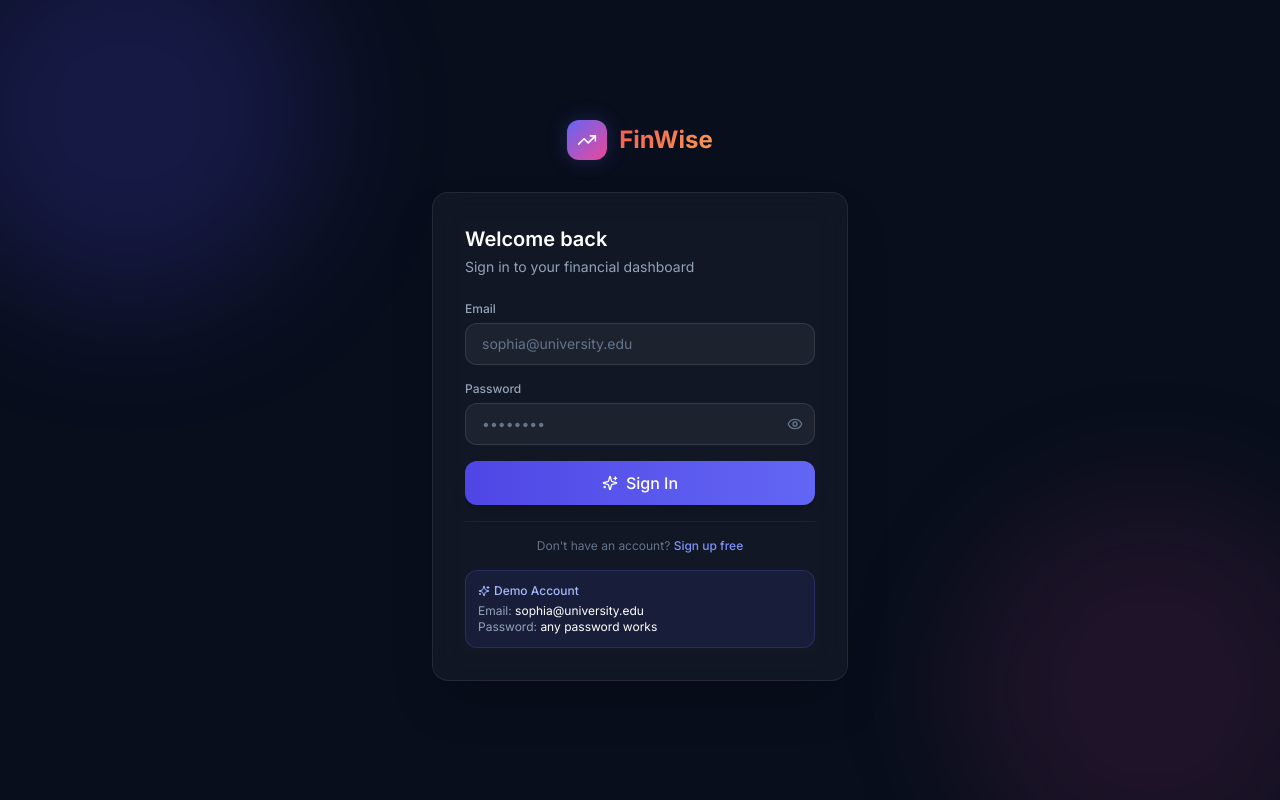
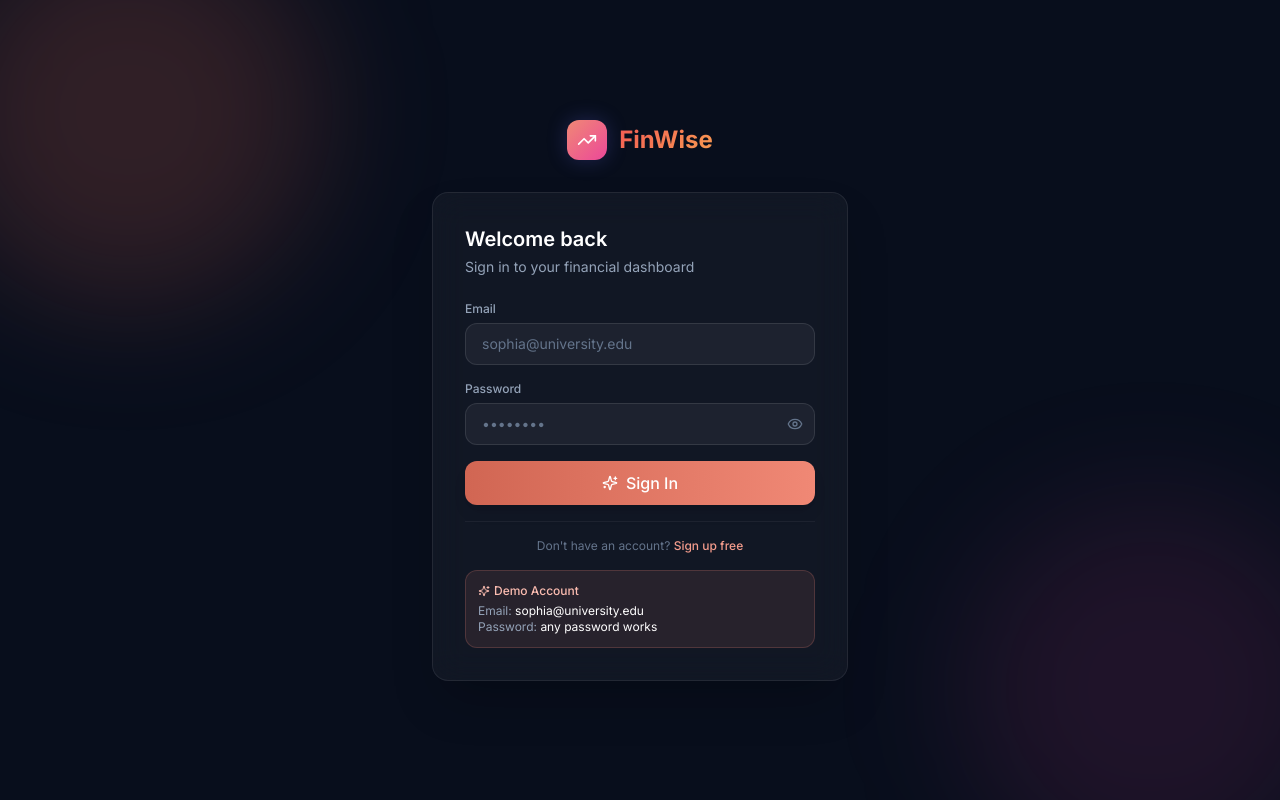
Before and after one commit to singhalarushi06/HackHERS26, a React (Vite) app: page /login in a window 1280 px wide. Built offline with nearby package versions, Linux system fonts and the light colour scheme.

Commit message:
temporary

```diff
--- a/index.html
+++ b/index.html
@@ -1,5 +1,6 @@
 <!DOCTYPE html>
-<html lang="en">
+<html lang="en" style="background-color: #ffe4aa;">
+
   <head>
     <meta charset="UTF-8" />
     <link rel="icon" type="image/svg+xml" href="/favicon.svg" />
--- a/src/components/LeftSidebar.tsx
+++ b/src/components/LeftSidebar.tsx
@@ -43,7 +43,7 @@ export default function LeftSidebar() {
   const initials = user.name.split(' ').map((n) => n[0]).join('').slice(0, 2).toUpperCase()
 
   return (
-    <div className="flex flex-col h-full scrollbar-thin overflow-y-auto">
+    <div className="flex flex-col h-full scrollbar-thin overflow-y-auto bg-[#ede8d0]">
       {/* Logo */}
       <div className="flex items-center gap-2.5 px-5 py-5 border-b border-white/5">
         <div className="w-8 h-8 rounded-lg bg-gradient-to-br from-primary-500 to-accent-pink flex items-center justify-center flex-shrink-0 glow-purple">
@@ -59,7 +59,7 @@ export default function LeftSidebar() {
             {initials}
           </div>
           <div className="min-w-0">
-            <p className="text-sm font-semibold text-white truncate">{user.name}</p>
+            <p className="text-sm font-semibold text-black truncate">{user.name}</p>
             <div className="flex items-center gap-1 mt-0.5">
               <span className="text-primary-400">{USER_TYPE_ICONS[user.userType]}</span>
               <span className="text-xs text-slate-400 truncate">{USER_TYPE_LABELS[user.userType]}</span>
@@ -70,8 +70,8 @@ export default function LeftSidebar() {
         {/* Budget bar */}
         <div className="mt-3 px-1">
           <div className="flex justify-between items-center mb-1">
-            <span className="text-xs text-slate-500">Monthly Budget</span>
-            <span className="text-xs text-white font-medium">{fmt(monthTotal)} / {fmt(user.monthlyBudget)}</span>
+            <span className="text-xs text-black">Monthly Budget</span>
+            <span className="text-xs text-slate-500 font-medium">{fmt(monthTotal)} / {fmt(user.monthlyBudget)}</span>
           </div>
           <div className="h-1.5 bg-white/10 rounded-full overflow-hidden">
             <motion.div
@@ -93,8 +93,8 @@ export default function LeftSidebar() {
             onClick={() => setActiveTab(id as Tab)}
             className={`w-full flex items-center gap-3 px-3 py-2.5 rounded-xl text-sm transition-all duration-150 ${
               activeTab === id
-                ? 'bg-primary-500/15 text-primary-300 border border-primary-500/25'
-                : 'text-slate-400 hover:text-white hover:bg-white/5'
+                ? 'bg-primary-500/15 text-black border border-primary-500/25'
+                : 'text-slate-400 hover:text-black hover:bg-white/5'
             }`}
           >
             <Icon className="w-4 h-4 flex-shrink-0" />
--- a/src/components/MainDashboard.tsx
+++ b/src/components/MainDashboard.tsx
@@ -71,12 +71,12 @@ export default function MainDashboard() {
     : total
 
   return (
-    <div className="flex flex-col h-full overflow-y-auto scrollbar-thin">
+    <div className="flex flex-col h-full overflow-y-auto scrollbar-thin bg-[#d5b895]">
       {/* Header */}
       <div className="flex items-center justify-between px-6 py-4 border-b border-white/5 bg-dark-900/40 sticky top-0 z-10 backdrop-blur-sm">
         <div>
           <h1 className="text-lg font-bold text-white">Financial Overview</h1>
-          <p className="text-xs text-slate-500">Welcome back, {user.name.split(' ')[0]} 👋</p>
+          <p className="text-xs text-white">Welcome back, {user.name.split(' ')[0]} 👋</p>
         </div>
         {/* Period Tabs */}
         <div className="flex gap-1 bg-white/5 rounded-xl p-0.5">
@@ -85,7 +85,7 @@ export default function MainDashboard() {
               key={p}
               onClick={() => setPeriod(p)}
               className={`px-3 py-1.5 text-xs font-medium rounded-lg transition-all duration-150 ${
-                period === p ? 'bg-primary-500 text-white shadow' : 'text-slate-400 hover:text-white'
+                period === p ? 'bg-primary-500 text-white shadow' : 'text-white hover:text-black'
               }`}
             >
               {PERIOD_LABELS[p]}
@@ -98,31 +98,31 @@ export default function MainDashboard() {
         {/* KPI Cards */}
         <div className="grid grid-cols-4 gap-3">
           <KPICard
-            label="Total Spent"
+            label={"Total Spent"}
             value={fmt(total)}
             sub={PERIOD_LABELS[period]}
-            icon={<BarChart2 className="w-4 h-4 text-primary-400" />}
+            icon={<BarChart2 className="w-4 h-4 text-black" />}
             color="border-primary-500/25 bg-primary-500/5"
           />
           <KPICard
             label="Budget Left"
             value={fmt(Math.max(0, budget - total))}
             sub={`of ${fmt(budget)}`}
-            icon={<Calendar className="w-4 h-4 text-accent-green" />}
+            icon={<Calendar className="w-4 h-4 text-black" />}
             color="border-accent-green/25 bg-accent-green/5"
           />
           <KPICard
             label="Trend"
             value={`${Math.abs(trend).toFixed(0)}%`}
             sub={trend >= 0 ? 'more than avg' : 'less than avg'}
-            icon={trend >= 0 ? <TrendingUp className="w-4 h-4 text-accent-orange" /> : <TrendingDown className="w-4 h-4 text-accent-green" />}
+            icon={trend >= 0 ? <TrendingUp className="w-4 h-4 text-black" /> : <TrendingDown className="w-4 h-4 text-accent-green" />}
             color={trend >= 0 ? 'border-accent-orange/25 bg-accent-orange/5' : 'border-accent-green/25 bg-accent-green/5'}
           />
           <KPICard
             label="Next Month Est."
             value={fmt(predictedNext)}
             sub="AI prediction"
-            icon={<CalendarDays className="w-4 h-4 text-accent-purple" />}
+            icon={<CalendarDays className="w-4 h-4 text-black" />}
             color="border-accent-purple/25 bg-accent-purple/5"
           />
         </div>
@@ -131,9 +131,9 @@ export default function MainDashboard() {
         {alerts.length > 0 && (
           <div className="space-y-2">
             {alerts.map((a, i) => (
-              <div key={i} className="flex items-start gap-2.5 p-3 bg-amber-500/10 border border-amber-500/20 rounded-xl">
-                <AlertTriangle className="w-4 h-4 text-amber-400 flex-shrink-0 mt-0.5" />
-                <p className="text-xs text-amber-200">{a}</p>
+              <div key={i} className="flex items-start gap-2.5 p-3 bg-red-500/15 border border-red-800/20 rounded-xl">
+                <AlertTriangle className="w-4 h-4 text-red-800 flex-shrink-0 mt-0.5" />
+                <p className="text-xs text-red-800">{a}</p>
               </div>
             ))}
           </div>
@@ -142,7 +142,7 @@ export default function MainDashboard() {
         {/* Main Chart */}
         <div className="glass rounded-2xl p-5">
           <div className="flex items-center justify-between mb-4">
-            <h2 className="text-sm font-semibold text-white">Spending Over Time</h2>
+            <h2 className="text-sm font-bold text-white">Spending Over Time</h2>
             <div className="flex gap-1 bg-white/5 rounded-lg p-0.5">
               {([['area', 'Area'], ['bar', 'Bar']] as [ChartView, string][]).map(([v, label]) => (
                 <button
--- a/src/index.css
+++ b/src/index.css
@@ -14,7 +14,7 @@
 @layer utilities {
   .scrollbar-thin {
     scrollbar-width: thin;
-    scrollbar-color: rgba(99, 102, 241, 0.3) transparent;
+    scrollbar-color: rgba(241, 120, 99, 0.3) transparent;
   }
   .scrollbar-thin::-webkit-scrollbar {
     width: 4px;
@@ -23,7 +23,7 @@
     background: transparent;
   }
   .scrollbar-thin::-webkit-scrollbar-thumb {
-    background: rgba(99, 102, 241, 0.3);
+    background: rgba(241, 109, 99, 0.3);
     border-radius: 2px;
   }
   .glass {
@@ -36,7 +36,7 @@
   }
   .glass-hover:hover {
     background: rgba(255,255,255,0.07);
-    border-color: rgba(99, 102, 241, 0.35);
+    border-color: rgba(241, 125, 99, 0.35);
   }
   .gradient-text {
     background: linear-gradient(135deg, #f35b54 0%, #f89c51 100%);
--- a/tailwind.config.js
+++ b/tailwind.config.js
@@ -8,16 +8,16 @@ export default {
     extend: {
       colors: {
         primary: {
-          50: '#f0f4ff',
-          100: '#e0e9ff',
-          200: '#c7d7fe',
-          300: '#a5b9fd',
-          400: '#8192fb',
-          500: '#6366f4',
-          600: '#4f46e5',
-          700: '#4338ca',
-          800: '#3730a3',
-          900: '#312e81',
+          50: '#fbe5e1',
+          100: '#ffdcd5',
+          200: '#fbc8be',
+          300: '#fcbdb1',
+          400: '#f49c8c',
+          500: '#f08875',
+          600: '#d16653',
+          700: '#b34632',
+          800: '#8f3727',
+          900: '#813b2e',
         },
         accent: {
           green: '#10b981',
```
Also changed, not shown: src/components/AIAssistant.tsx (+13 -13 lines).
